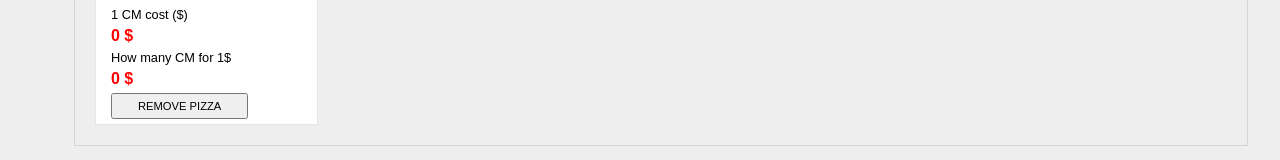
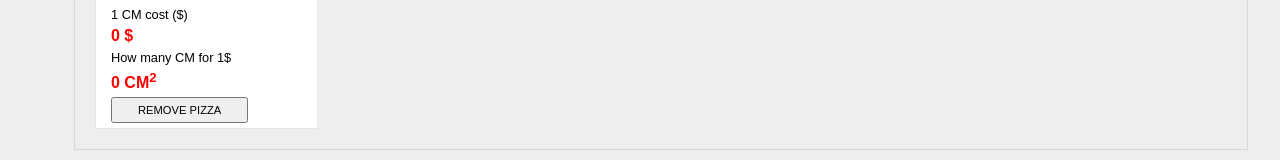
Before and after one commit to TheMrMares/Calculations, a React (Create React App) app: page / in a window 1280 px wide. Shown: the part 477-637 px from the top of the page. Built offline with nearby package versions, Linux system fonts and the light colour scheme.

Commit message:
Changed precisions
Changed precision of one calculations result.

```diff
--- a/src/components/PizzaBlock.js
+++ b/src/components/PizzaBlock.js
@@ -43,7 +43,7 @@ export default class PizzaBlock extends Component {
             price = pri;
         }
         let surface = Math.PI * (radius*radius);
-        let finalVal = (price/surface).toFixed(2)
+        let finalVal = (price/surface).toFixed(4)
         if(surface == 0){
             finalVal = 0;
         }
@@ -86,7 +86,7 @@ export default class PizzaBlock extends Component {
                 <CalcTitle>1 CM cost ($)</CalcTitle>
                 <CalcResult>{this.state.finalPrice} $</CalcResult>
                 <CalcTitle>How many CM for 1$</CalcTitle>
-                <CalcResult>{this.state.finalCm} $</CalcResult>
+                <CalcResult>{this.state.finalCm} CM<sup>2</sup></CalcResult>
                 <button onClick={this.passData.bind(this)}>Remove pizza</button>
             </WrappedPizzaBlock>
         );
```
